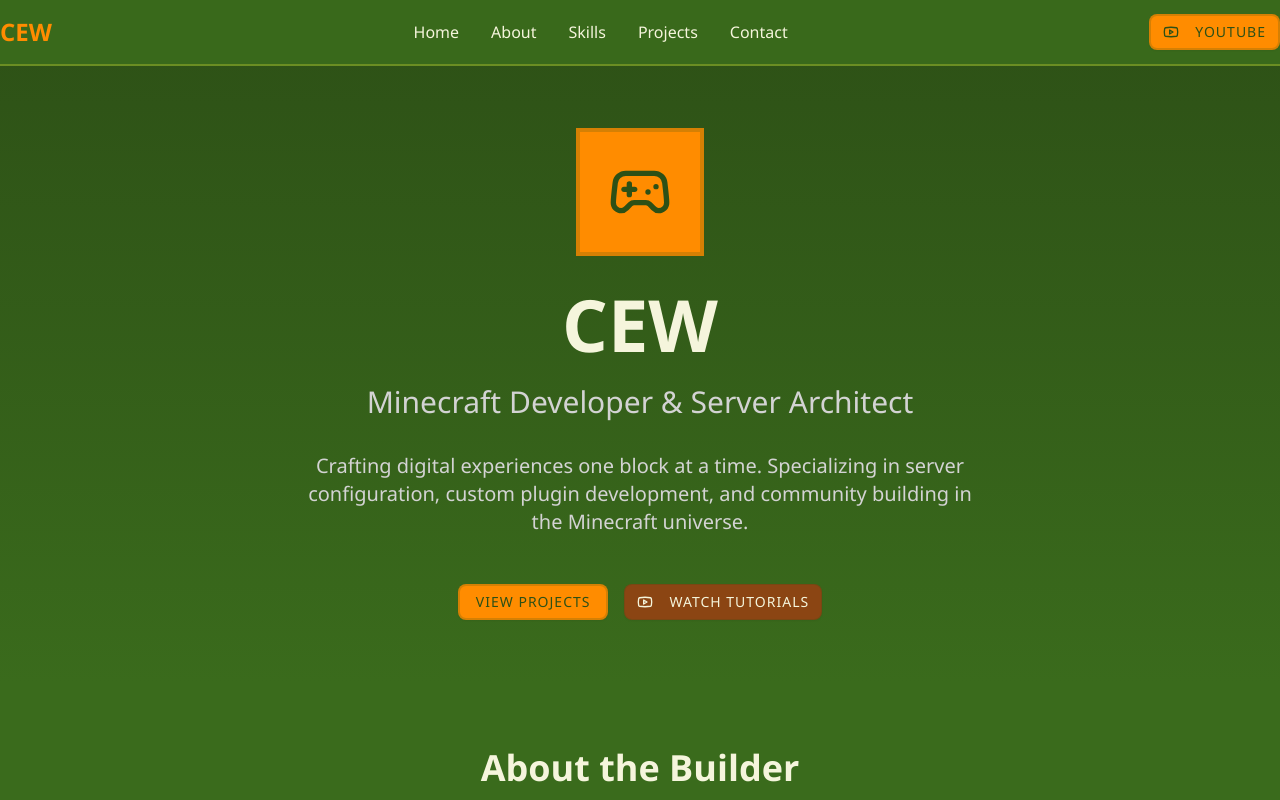
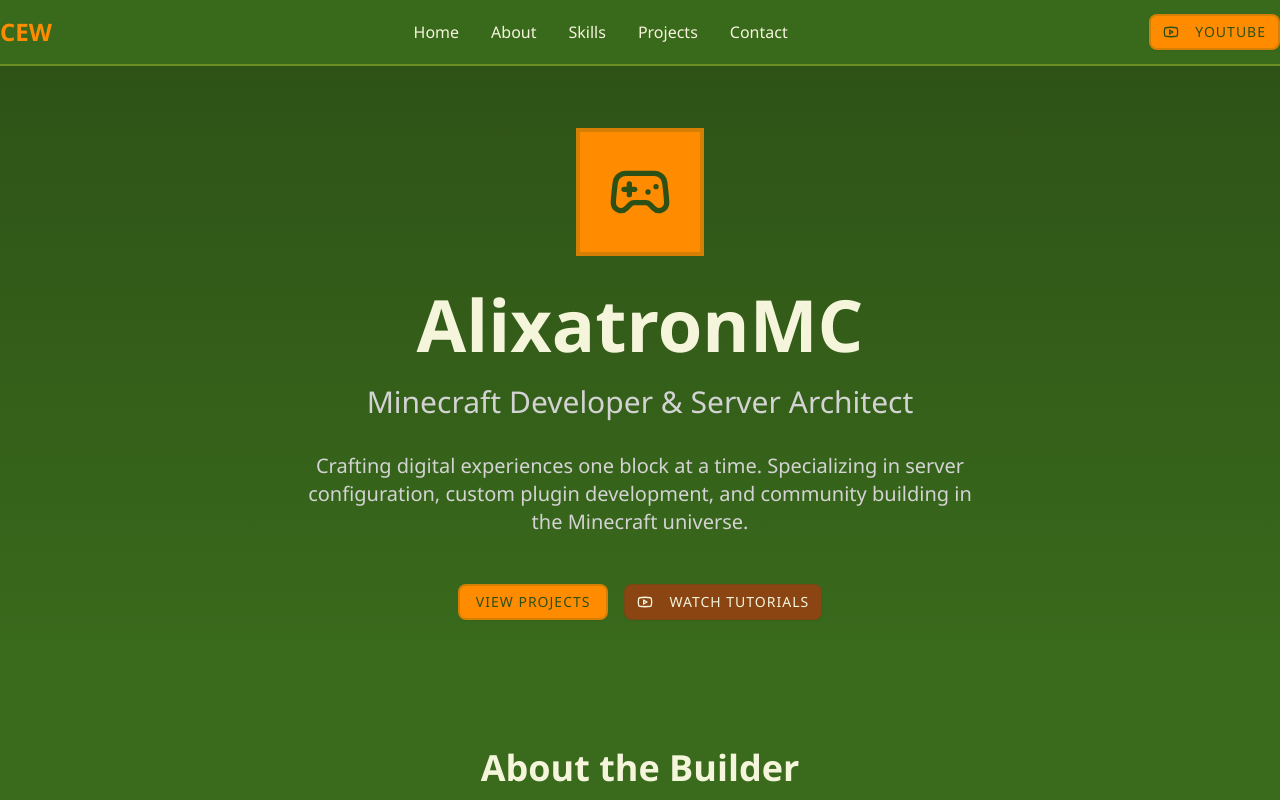
Before and after one commit to alishahmeer990/alixatron-portfolio, a React (Vite) app: page / in a window 1280 px wide. Shown: the top 800 px of the page. Built offline with nearby package versions, Linux system fonts and the light colour scheme.

Commit message:
Update App.jsx

```diff
--- a/src/App.jsx
+++ b/src/App.jsx
@@ -135,7 +135,7 @@
             </div>
           </div>
           <h1 className="text-5xl md:text-7xl font-bold mb-6 text-foreground">
-            CEW
+            AlixatronMC
           </h1>
           <h2 className="text-2xl md:text-3xl mb-8 text-muted-foreground">
             Minecraft Developer & Server Architect
```
